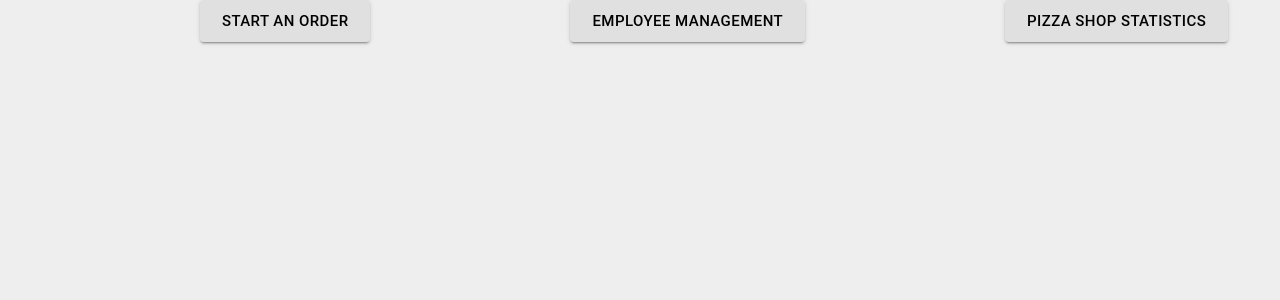
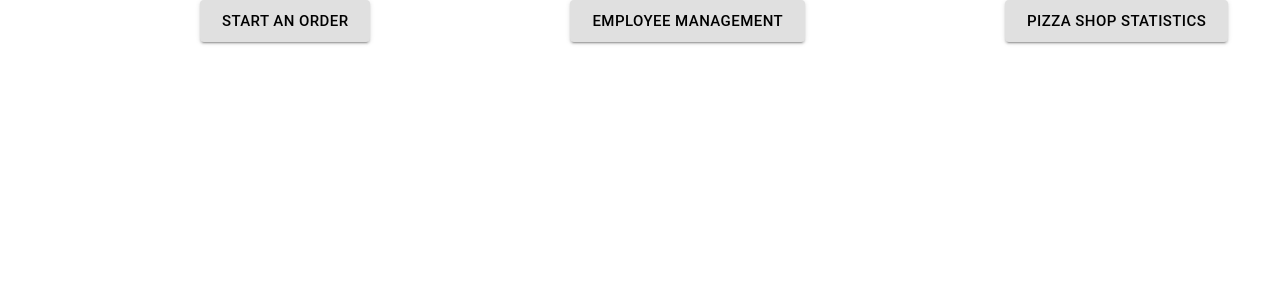
Before and after one commit to Rennis-Fiserv/pizza-shop-boys, a React (Vite) app in the folder front-end/: page /manager in a window 1280 px wide. Shown: the top 300 px of the page. Built offline with nearby package versions, Linux system fonts and the light colour scheme.

Commit message:
manager page touches

```diff
--- a/front-end/src/App.css
+++ b/front-end/src/App.css
@@ -1,5 +1,5 @@
 body{
-    background-color: #EEEEEE
+    background-color: white;
 }
 *{
     box-sizing: border-box;
--- a/front-end/src/pages/ManagerPage/ManagerPage.jsx
+++ b/front-end/src/pages/ManagerPage/ManagerPage.jsx
@@ -1,13 +1,12 @@
 import { Outlet, useNavigate } from "react-router-dom";
 import Button from "@mui/material/Button";
-import { Box } from "@material-ui/core";
 import "./MangerPage.css";
 
 export default function ManagerPage() {
   const navigate = useNavigate();
 
   return (
-    <Box className="box-container">
+    <>
       <Button
         variant="contained"
         size="large"
@@ -36,6 +35,6 @@ export default function ManagerPage() {
         Pizza Shop Statistics
       </Button>
       <Outlet />
-    </Box>
+    </>
   );
 }
```
